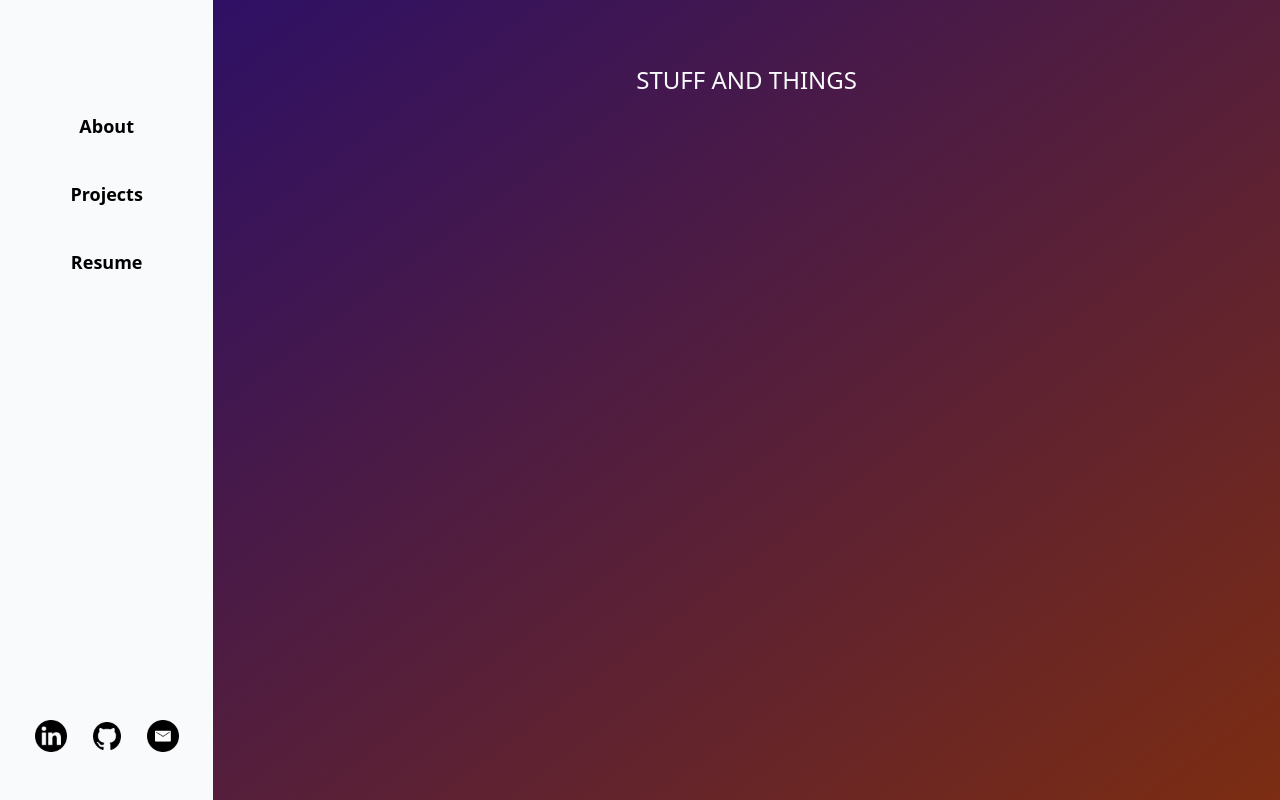
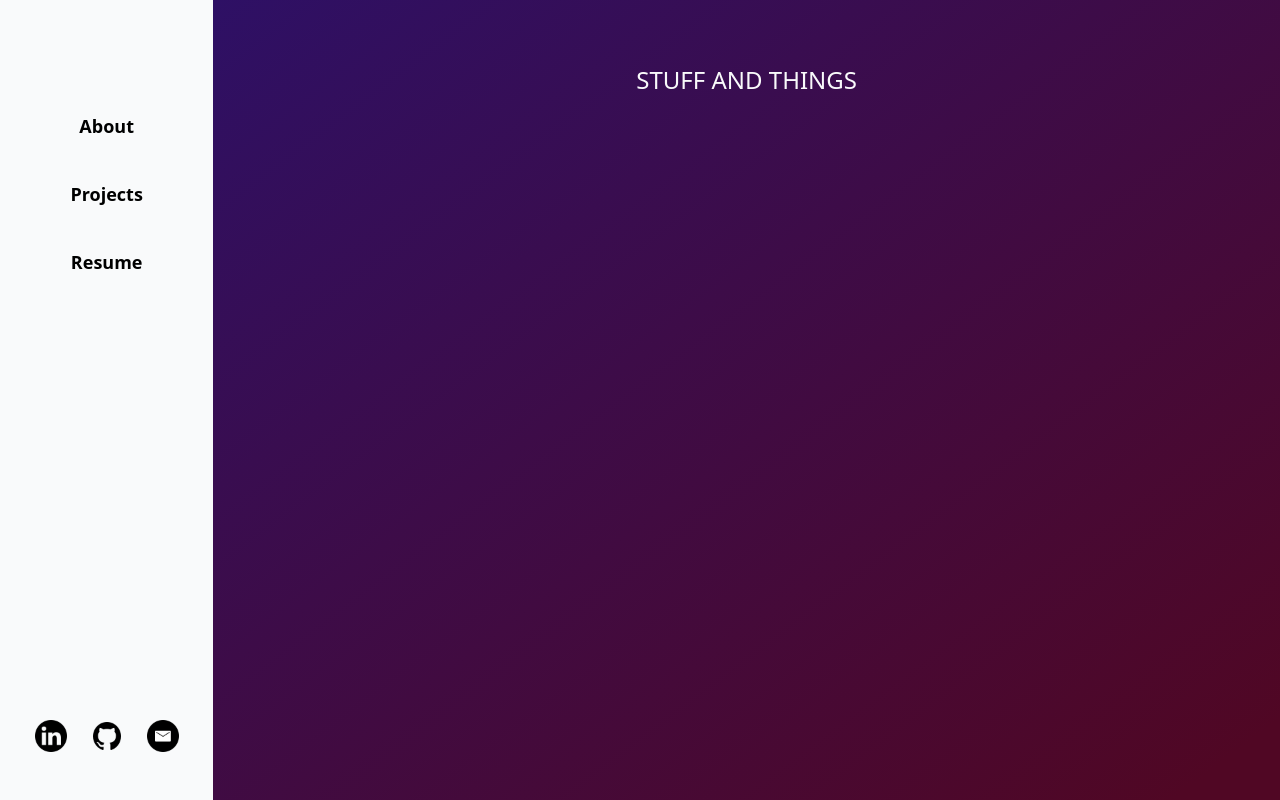
Before and after one commit to Danielle254/portfolio3, a Next.js app: page / in a window 1280 px wide. Built offline with nearby package versions, Linux system fonts and the light colour scheme.

Commit message:
style: adjust background gradient

```diff
--- a/src/app/page.tsx
+++ b/src/app/page.tsx
@@ -1,7 +1,7 @@
 
 export default function Home() {
   return (
-    <div className="bg-gradient-to-br from-violet-950 to-orange-900 min-h-screen">
+    <div className="bg-gradient-to-br from-violet-950 to-pink-950 to-95% min-h-screen">
       <h1 className="text-gray-50 text-2xl text-center pt-16">STUFF AND THINGS</h1>
     </div>
   );
```
